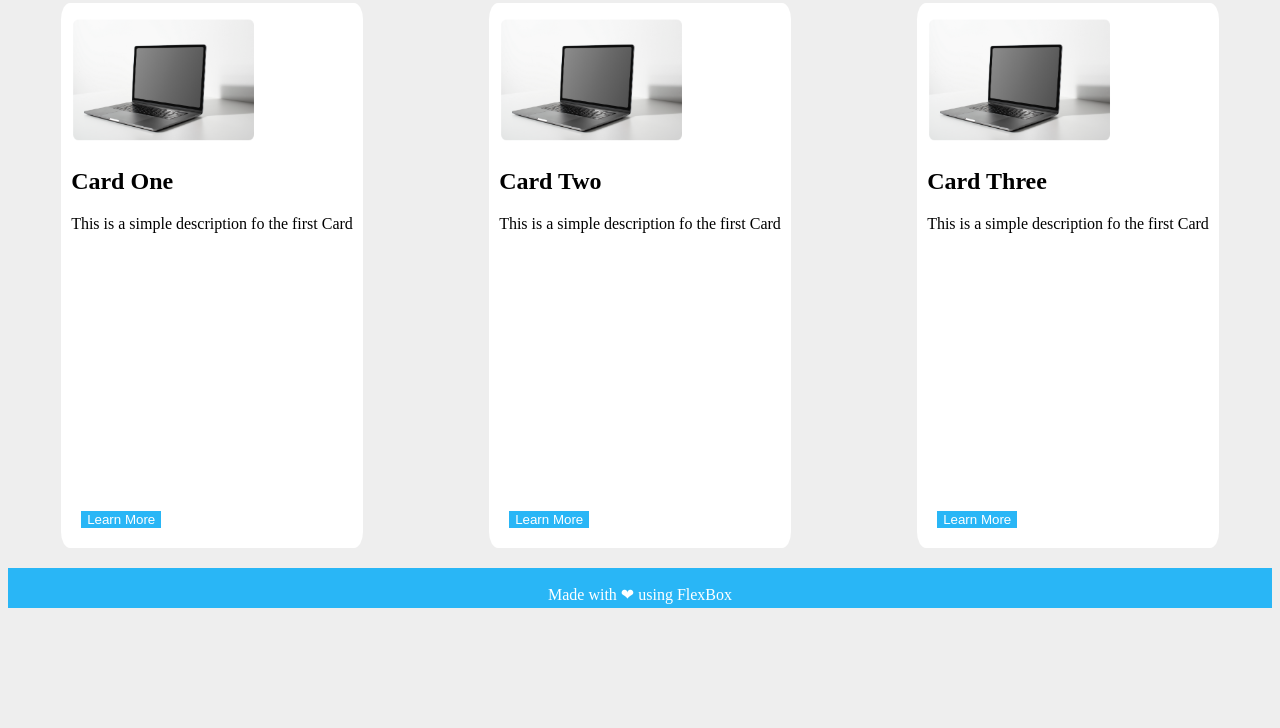
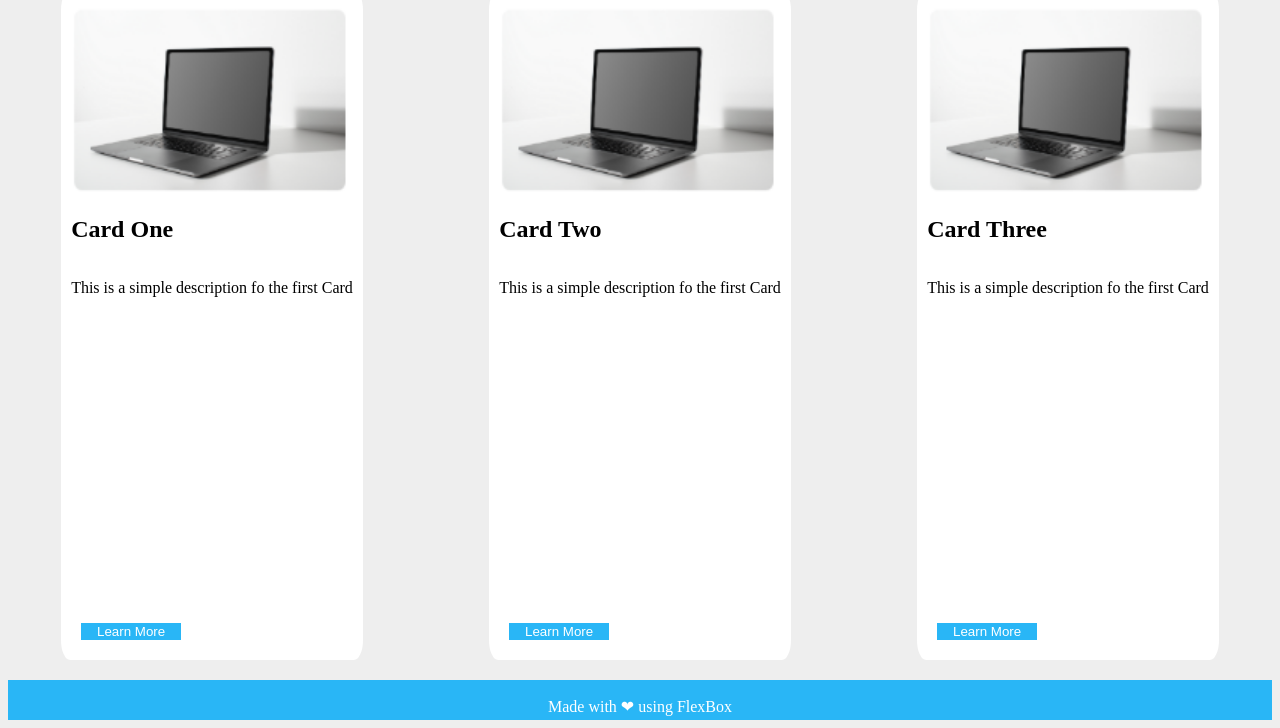
Before and after one commit to jorgefeijoo/lmsxi, a plain HTML site: page ejercicios CSS/tarea15/tarea15.html in a window 1280 px wide. Shown: the part 88-816 px from the top of the page. Drawn offline with Linux system fonts and the light colour scheme.

Commit message:
tarea 15 acabada

```diff
--- a/ejercicios CSS/tarea15/tarea15.css
+++ b/ejercicios CSS/tarea15/tarea15.css
@@ -3,6 +3,8 @@ header{
     color: white;
     text-align:center ;
     height: 50px;
+
+
 
 }
 footer{
@@ -13,11 +15,15 @@ footer{
     padding : 1px ;
 }
 .ordenador{
-border: 1px ;
+display: flex;
+flex-direction: column;
+    border: 1px ;
 border-radius: 3%;
 background-color: white;
 padding: 10px;
 margin: 20px;
+
+
 
 
 }
@@ -26,12 +32,16 @@ button{
     color: white;
     border: none;
     margin: 10px;
+    margin-top: auto;
+    width: 100px;
 }
 section{
     display: flex;
     justify-content:center ;
 justify-content: space-around;
 gap: 20px;
+align-items: stretch;
+flex: 1 ;
 
 }
 *{
@@ -40,4 +50,8 @@ gap: 20px;
 }
 body{
     background-color: #eeeeee;
+    display: flex;
+    flex-direction: column;
+    min-height: 100vh;
+    height: 100vh;
 }
```
Also changed, not shown: ejercicios CSS/tarea15/tarea15.html (+3 -3 lines).
